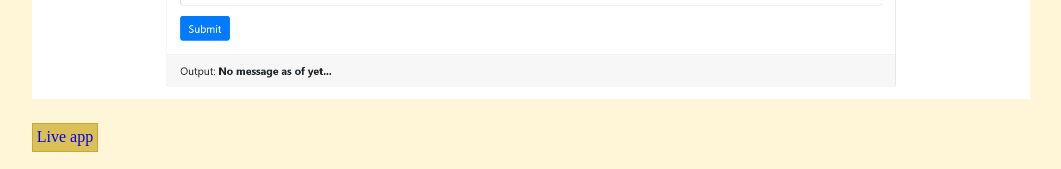
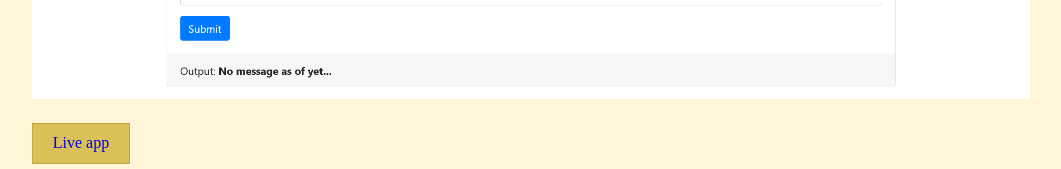
Before and after one commit to eshwarseerdat/final-portfolio, a plain HTML site: page index.html in a window 1280 px wide. Shown: the part 1120-1289 px from the top of the page, without its empty margins (109-1170 px from the left). Drawn offline with Linux system fonts and the light colour scheme.

Commit message:
fixed link style

```diff
--- a/style.css
+++ b/style.css
@@ -55,7 +55,7 @@ img {
   background-color: #dac057;
   display: block;
   width: fit-content;
-  padding: 4px 4px;
+  padding: 1% 2%;
   margin: 2% 0;
 }
 
```
